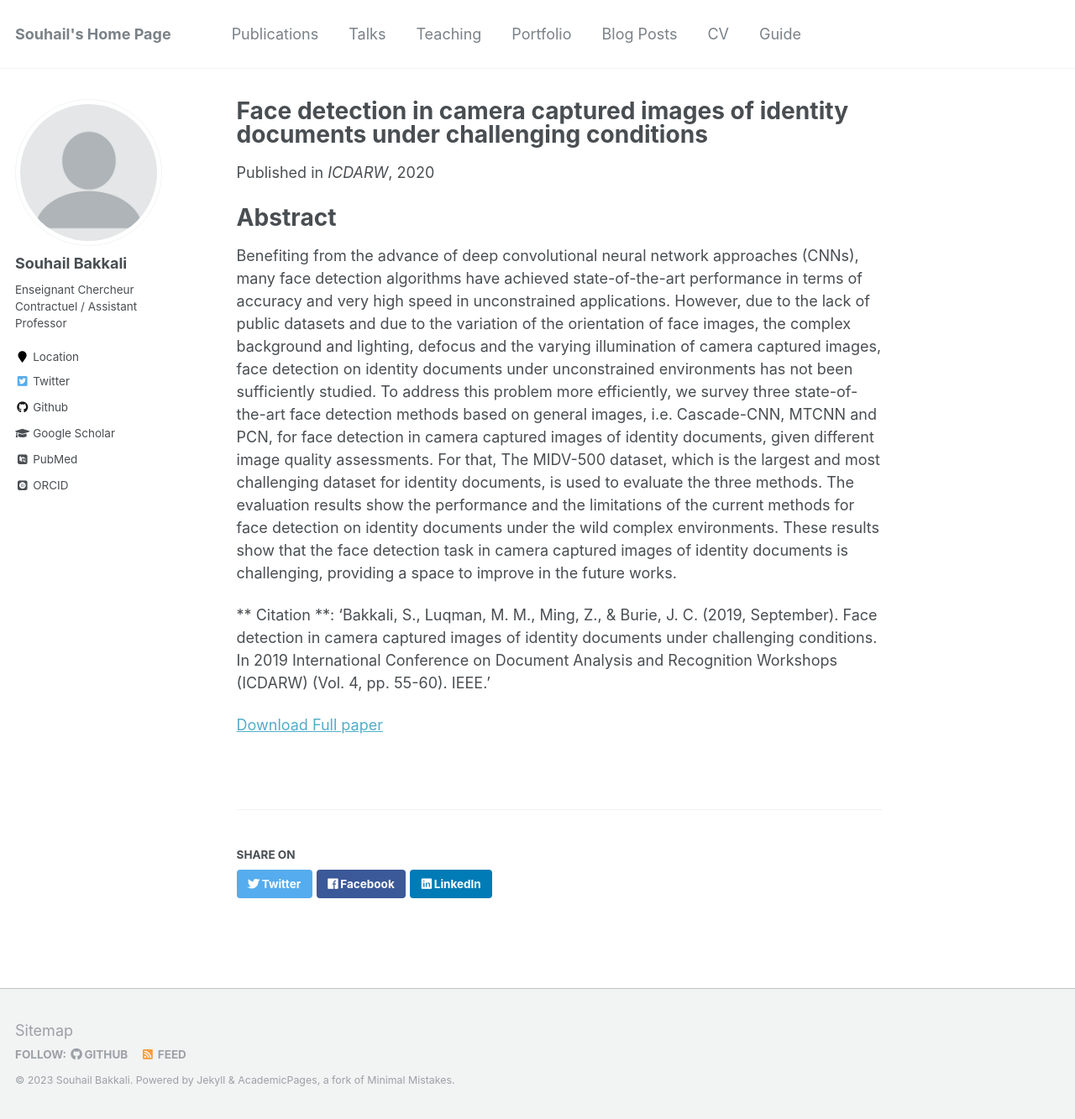
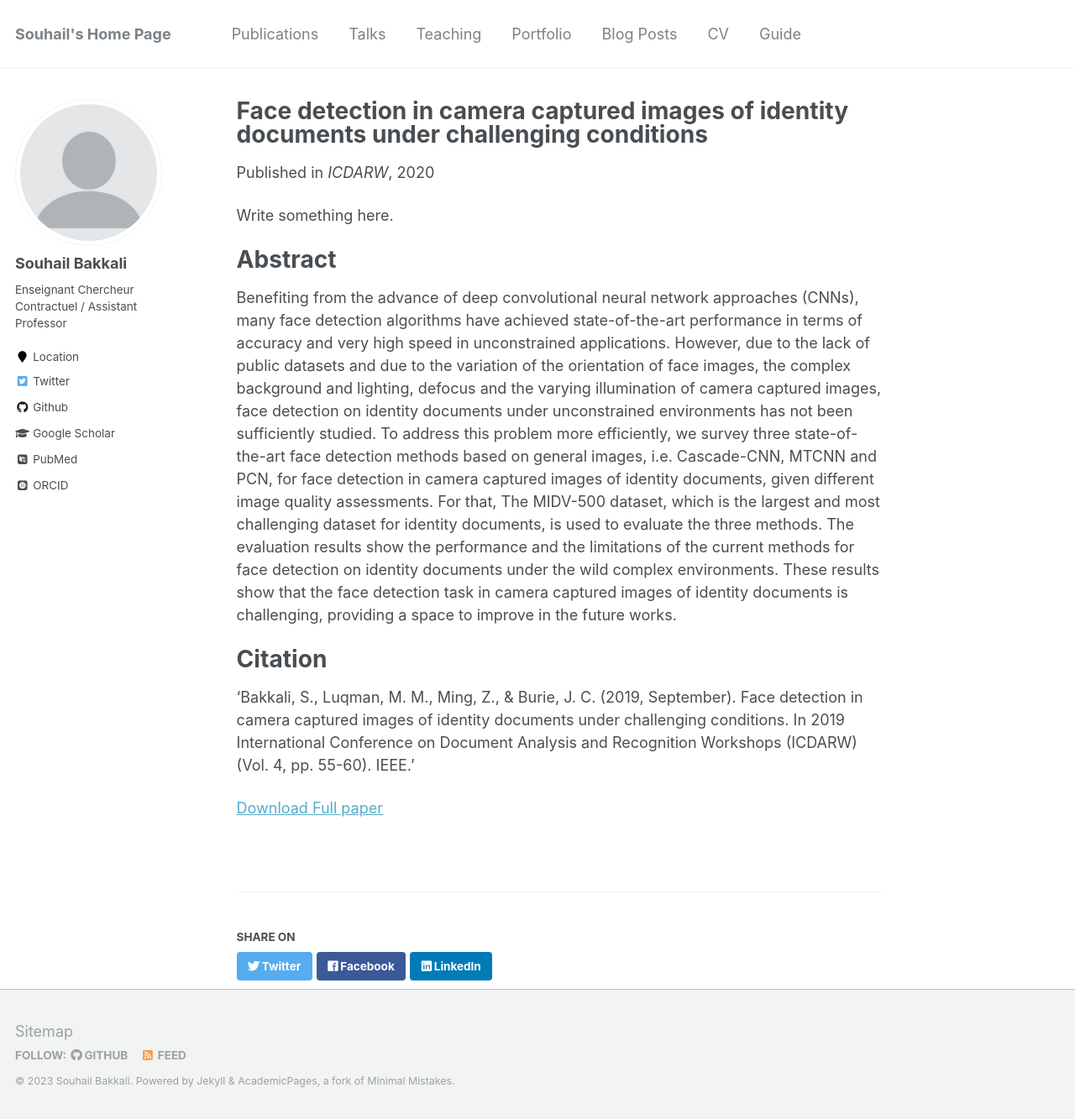
Before and after one commit to Sbakkalii/Sbakkalii.github.io, a Jekyll site: the page built from _publications/icdarw.md, in a window 1280 px wide and 1333 px high. Shown: the whole window at 84% size. Built offline with Jekyll 4.4.1, drawn with Linux system fonts in a browser that asks for light colours; some web fonts are replaced.

Commit message:
Update icdarw.md

```diff
--- a/_publications/icdarw.md
+++ b/_publications/icdarw.md
@@ -9,10 +9,14 @@ venue: 'ICDARW'
 #citation: 'Bakkali, S., Luqman, M. M., Ming, Z., & Burie, J. C. (2019, September). Face detection in camera captured images of identity documents under challenging conditions. In 2019 International Conference on Document Analysis and Recognition Workshops (ICDARW) (Vol. 4, pp. 55-60). IEEE.'
 ---
 
+Write something here.
+
 Abstract
 ======
 Benefiting from the advance of deep convolutional neural network approaches (CNNs), many face detection algorithms have achieved state-of-the-art performance in terms of accuracy and very high speed in unconstrained applications. However, due to the lack of public datasets and due to the variation of the orientation of face images, the complex background and lighting, defocus and the varying illumination of camera captured images, face detection on identity documents under unconstrained environments has not been sufficiently studied. To address this problem more efficiently, we survey three state-of-the-art face detection methods based on general images, i.e. Cascade-CNN, MTCNN and PCN, for face detection in camera captured images of identity documents, given different image quality assessments. For that, The MIDV-500 dataset, which is the largest and most challenging dataset for identity documents, is used to evaluate the three methods. The evaluation results show the performance and the limitations of the current methods for face detection on identity documents under the wild complex environments. These results show that the face detection task in camera captured images of identity documents is challenging, providing a space to improve in the future works.
 
-** Citation **: 'Bakkali, S., Luqman, M. M., Ming, Z., & Burie, J. C. (2019, September). Face detection in camera captured images of identity documents under challenging conditions. In 2019 International Conference on Document Analysis and Recognition Workshops (ICDARW) (Vol. 4, pp. 55-60). IEEE.'
+Citation
+======
+'Bakkali, S., Luqman, M. M., Ming, Z., & Burie, J. C. (2019, September). Face detection in camera captured images of identity documents under challenging conditions. In 2019 International Conference on Document Analysis and Recognition Workshops (ICDARW) (Vol. 4, pp. 55-60). IEEE.'
 
 [Download Full paper](https://www.researchgate.net/profile/Zuheng-Ming/publication/345998752_Cross-Modal_Deep_Networks_For_Document_Image_Classification/links/62c6f92b00d0b451103de6c1/Cross-Modal-Deep-Networks-For-Document-Image-Classification.pdf)
```
